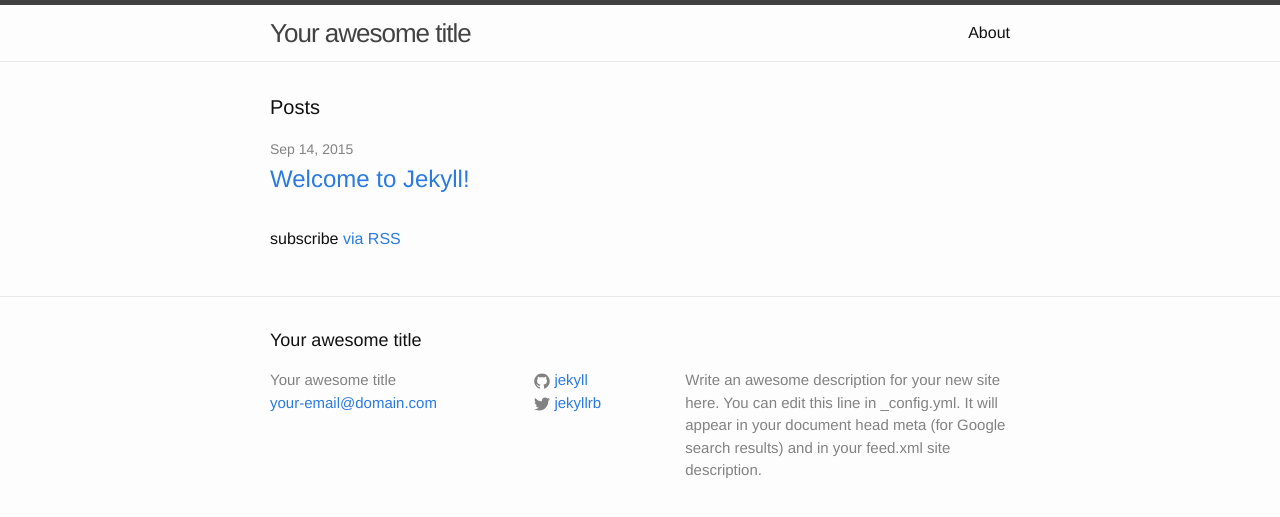
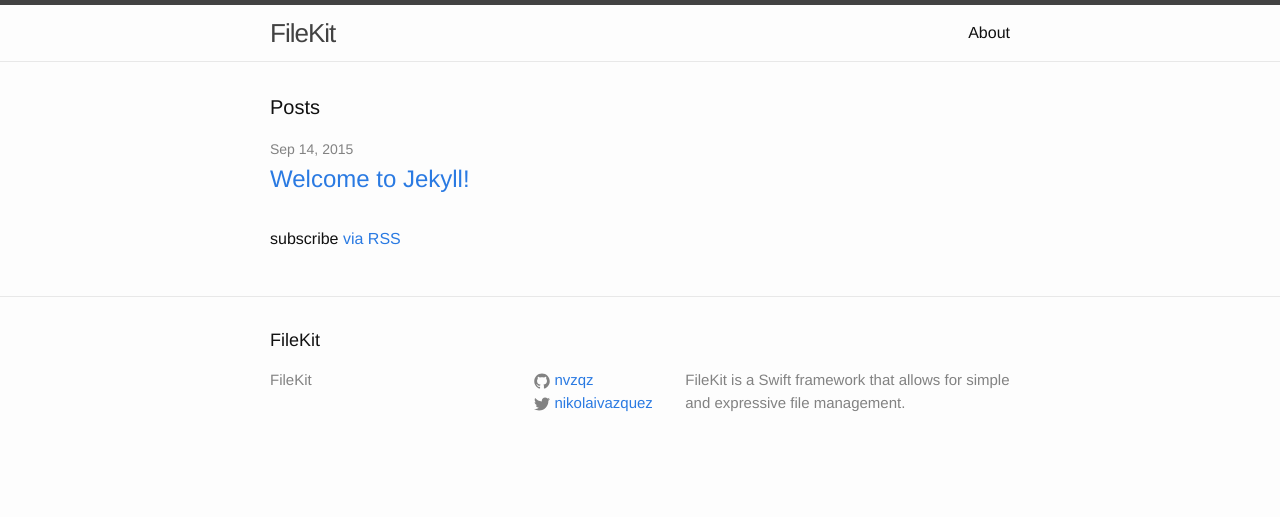
Before and after one commit to nvzqz/FileKit, a Jekyll site: the page built from index.html, in a window 1280 px wide. Shown: the top 517 px of the page. Built offline with Jekyll 4.4.1, drawn with Linux system fonts in a browser that asks for light colours.

Commit message:
Update config info

```diff
--- a/_config.yml
+++ b/_config.yml
@@ -1,14 +1,11 @@
 # Site settings
-title: Your awesome title
-email: your-email@domain.com
-description: > # this means to ignore newlines until "baseurl:"
-  Write an awesome description for your new site here. You can edit this
-  line in _config.yml. It will appear in your document head meta (for
-  Google search results) and in your feed.xml site description.
-baseurl: "" # the subpath of your site, e.g. /blog/
-url: "http://yourdomain.com" # the base hostname & protocol for your site
-twitter_username: jekyllrb
-github_username:  jekyll
+title: FileKit
+description: FileKit is a Swift framework that allows for simple and expressive file management.
+url: "https://nvzqz.github.io"
+baseurl: "/FileKit"
+author: Nikolai Vazquez
+twitter_username: nikolaivazquez
+github_username:  nvzqz
 
 # Build settings
 markdown: kramdown
```
